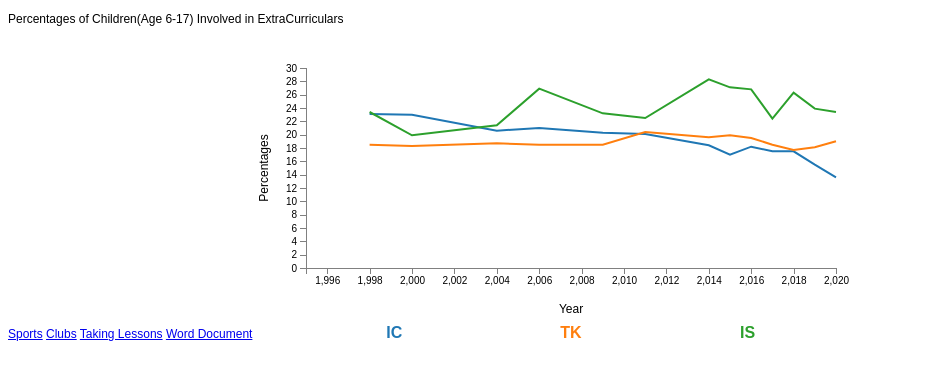
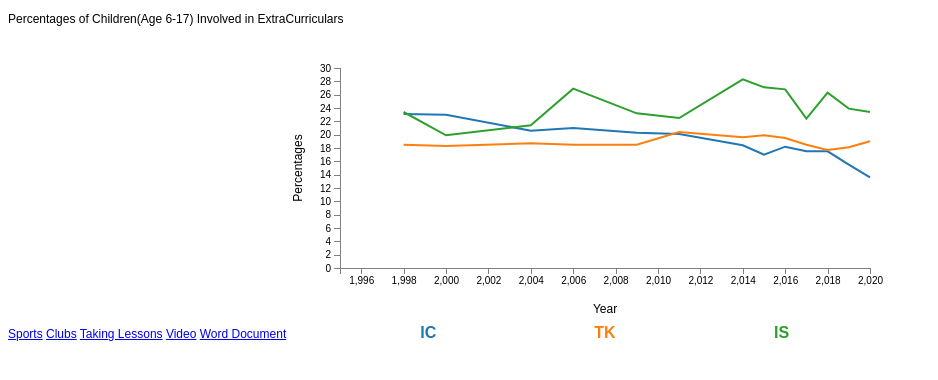
Before and after one commit to AreebaHasan123/AreebaHasan123.github.io, a plain HTML site: page index.html in a window 1280 px wide. Shown: the whole page, without its empty margins (0-938 px from the left). Drawn offline with nearby package versions, Linux system fonts and the light colour scheme.

Commit message:
Update index.html

```diff
--- a/index.html
+++ b/index.html
@@ -33,6 +33,7 @@ path {
 <a href="https://areebahasan123.github.io/final/">Sports</a>
 <a href="https://areebahasan123.github.io/final2/">Clubs</a>
 <a href="https://areebahasan123.github.io/final3/">Taking Lessons</a>
+<a href="https://youtu.be/9JfeNoiPi04">Video</a>
 <a href="https://docs.google.com/document/d/e/2PACX-1vSHawT5nFE7RAilAYWkf6SDyiMjN2doFuiNiJFR-8_qqWW4QmCwz4CCqi9iAAJK3A/pub">Word Document</a>
 <script src="https://d3js.org/d3.v4.min.js"></script>
 
```
